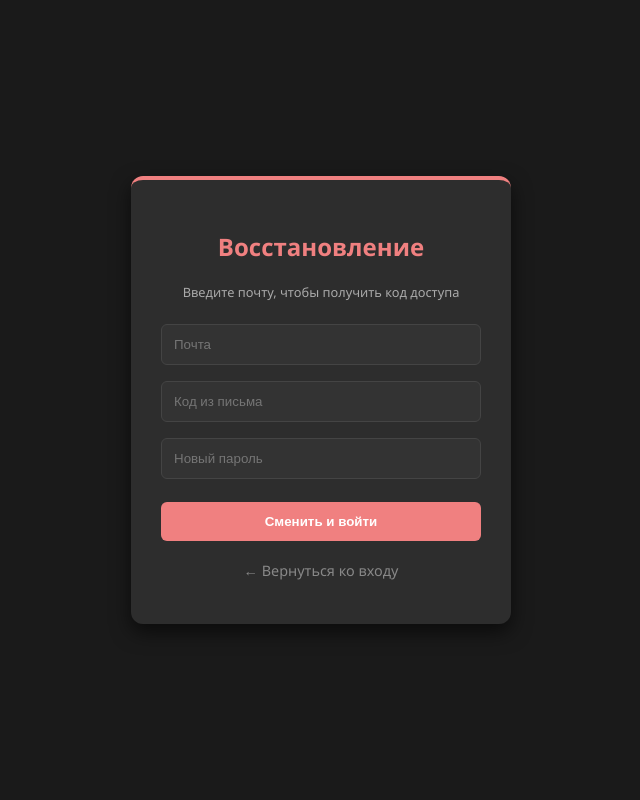
After one commit to Xanlez/sl48, a FastAPI app: page /recovery in a window 1280 px wide. The commit adds this page. Shown: the whole page, without its empty margins (319-959 px from the left). Run offline with FastAPI, Linux system fonts and the light colour scheme.

Commit message:
test v0.03a

```diff
--- a/main.py
+++ b/main.py
@@ -5,32 +5,20 @@ from fastapi.staticfiles import StaticFiles
 
 app = FastAPI()
 
-# Указываем, где лежат наши HTML-шаблоны
 templates = Jinja2Templates(directory="templates")
-
-# Подключаем папку для CSS/картинок (создай её пустой рядом с main.py)
-app.mount("/static", StaticFiles(directory="static"), name="static")
 
 @app.get("/", response_class=HTMLResponse)
 async def read_about(request: Request):
-    # Страница "О нас" (входная точка по твоей схеме)
     return templates.TemplateResponse("about.html", {"request": request})
 
 @app.get("/auth", response_class=HTMLResponse)
 async def read_auth(request: Request):
-    # Страница "Авторизация"
     return templates.TemplateResponse("auth.html", {"request": request})
 
 @app.get("/recovery", response_class=HTMLResponse)
 async def read_recovery(request: Request):
-    # Страница "Восстановление ака"
     return templates.TemplateResponse("recovery.html", {"request": request})
 
-@app.get("/main", response_class=HTMLResponse)
-async def read_main(request: Request):
-    # "Главная" страница личного кабинета
-    return templates.TemplateResponse("main_page.html", {"request": request})
 
 if __name__ == "__main__":
     import uvicorn
-    uvicorn.run(app, host="127.0.0.1", port=8080)
--- a/templates/about.html
+++ b/templates/about.html
@@ -1,12 +1,8 @@
 <!DOCTYPE html>
-<html>
 <head>
     <title>О нас - Онлайн Школа</title>
 </head>
 <body>
-    <h1>Добро пожаловать в нашу онлайн-школу!</h1>
-    <p>Здесь должна быть поясняловка, как на твоей схеме.</p>
 
-    <a href="/auth" ><button>Перейти к авторизации</button></a>
 </body>
 </html>
--- /dev/null
+++ b/templates/recovery.html
@@ -0,0 +1,96 @@
+<!DOCTYPE html>
+<html lang="ru">
+<head>
+    <meta charset="UTF-8">
+    <meta name="viewport" content="width=device-width, initial-scale=1.0">
+    <title>Восстановление - Онлайн Школа</title>
+    <style>
+        body {
+            font-family: 'Segoe UI', sans-serif;
+            background-color: #1a1a1a;
+            color: white;
+            display: flex;
+            justify-content: center;
+            align-items: center;
+            height: 100vh;
+            margin: 0;
+        }
+        .auth-card {
+            background-color: #2d2d2d;
+            padding: 30px;
+            border-radius: 12px;
+            box-shadow: 0 8px 20px rgba(0,0,0,0.6);
+            width: 320px;
+            text-align: center;
+            /* Розовый акцент по твоей схеме */
+            border-top: 4px solid #f08080;
+        }
+        h2 {
+            color: #f08080;
+            margin-bottom: 20px;
+        }
+        input {
+            width: 100%;
+            padding: 12px;
+            margin: 8px 0;
+            border-radius: 6px;
+            border: 1px solid #444;
+            background: #333;
+            color: white;
+            box-sizing: border-box;
+            outline: none;
+        }
+        input:focus {
+            border-color: #f08080;
+        }
+        button {
+            width: 100%;
+            padding: 12px;
+            background-color: #f08080;
+            color: white;
+            border: none;
+            border-radius: 6px;
+            cursor: pointer;
+            font-weight: bold;
+            margin-top: 15px;
+            transition: 0.3s;
+        }
+        button:hover {
+            background-color: #e07070;
+        }
+        .links {
+            margin-top: 20px;
+            font-size: 0.9em;
+        }
+        a {
+            color: #888;
+            text-decoration: none;
+        }
+        a:hover {
+            color: #f08080;
+        }
+    </style>
+</head>
+<body>
+
+    <div class="auth-card">
+        <h2>Восстановление</h2>
+        <p style="font-size: 0.8em; color: #aaa; margin-bottom: 15px;">
+            Введите почту, чтобы получить код доступа
+        </p>
+
+        <form action="/auth" method="get">
+            <input type="email" placeholder="Почта" required>
+            <input type="text" placeholder="Код из письма" required>
+            <input type="password" placeholder="Новый пароль" required>
+
+            <button type="submit">Сменить и войти</button>
+        </form>
+
+        <div class="links">
+            <p><a href="/auth">← Вернуться ко входу</a></p>
+        </div>
+    </div>
+
+</body>
+</html>
```
